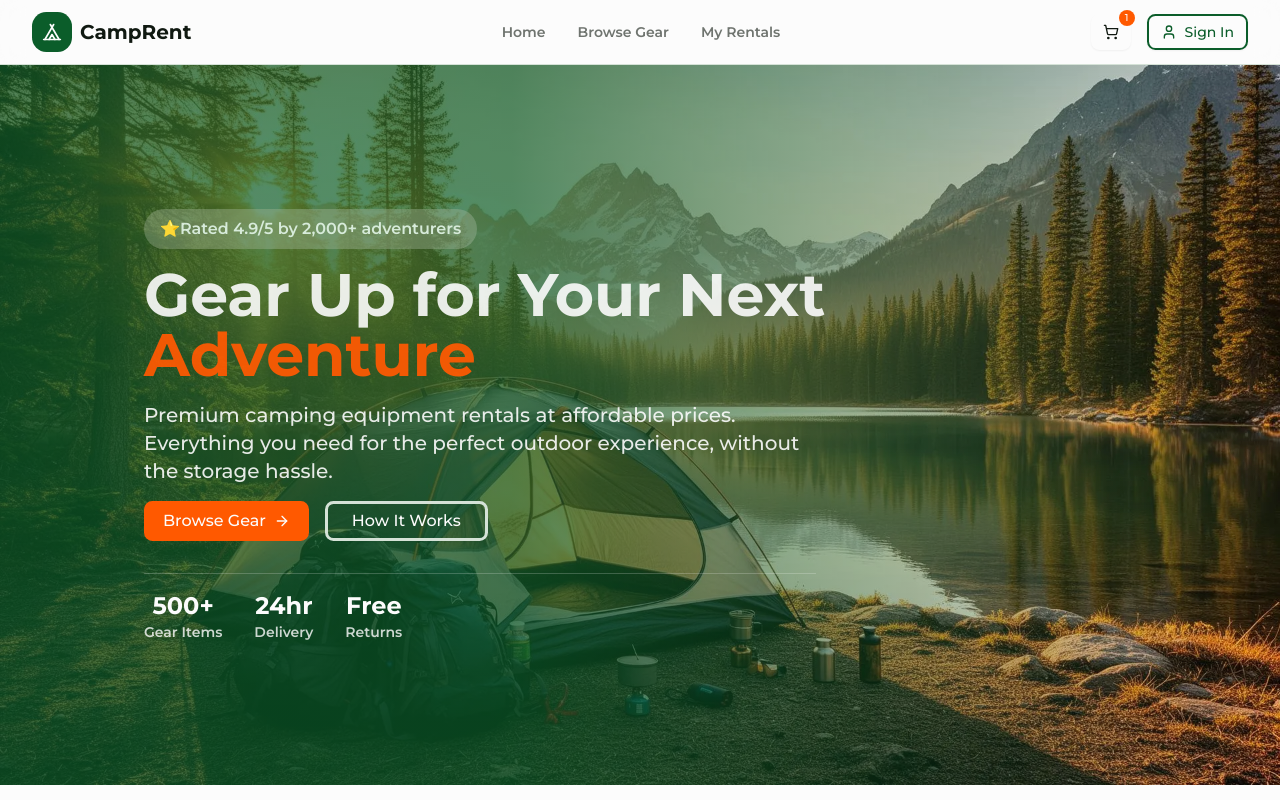
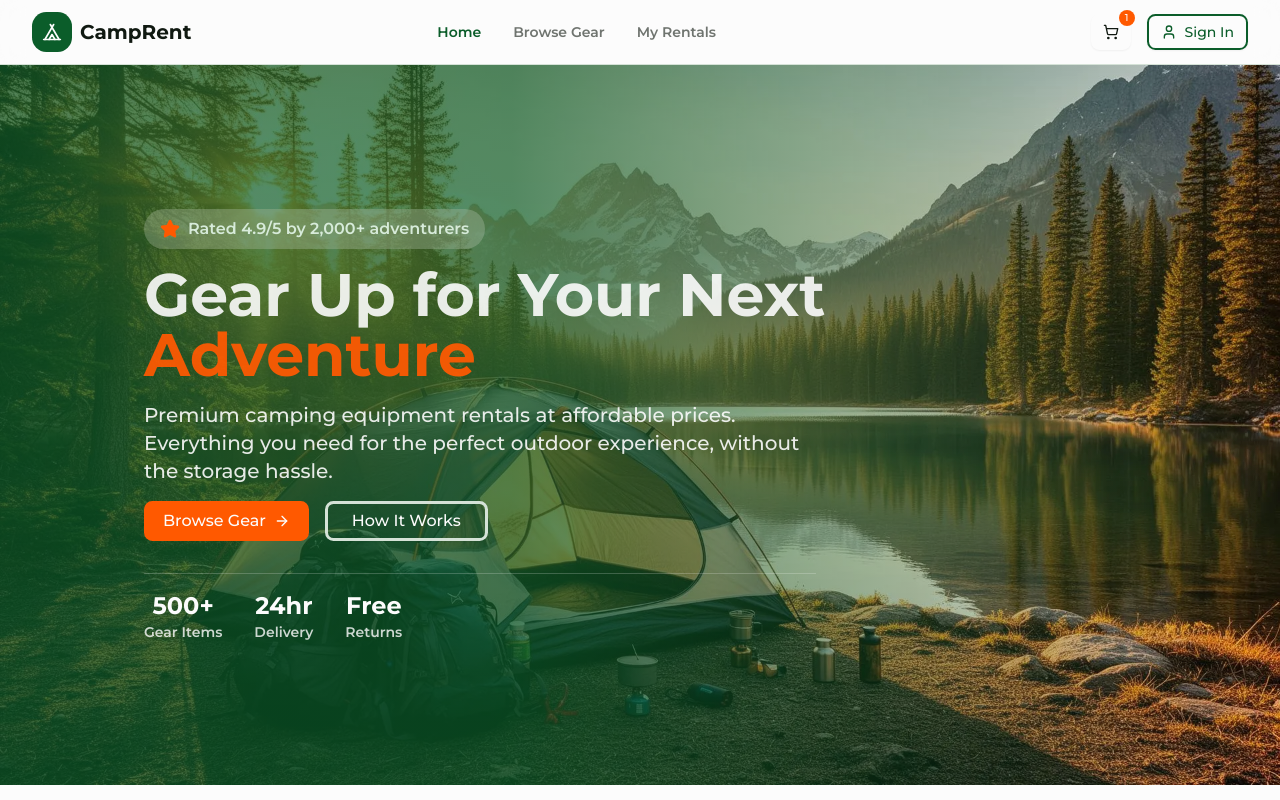
Before and after one commit to rezaahmadisukur/frontend-camprent, a Next.js app: page / in a window 1280 px wide. Shown: the top 800 px of the page. Built offline with nearby package versions, Linux system fonts and the light colour scheme.

Commit message:
feat: add responsive navbar

```diff
--- /dev/null
+++ b/src/components/constans/layout.contant.ts
@@ -0,0 +1,14 @@
+export const NAV_LIST = [
+  {
+    href: "/",
+    label: "Home"
+  },
+  {
+    href: "/browse",
+    label: "Browse Gear"
+  },
+  {
+    href: "/rentals",
+    label: "My Rentals"
+  }
+];
--- a/src/components/layout/Navbar.tsx
+++ b/src/components/layout/Navbar.tsx
@@ -1,29 +1,53 @@
-import { ShoppingCartIcon, TentIcon, UserIcon } from "lucide-react";
+"use client";
+
+import {
+  ShoppingCartIcon,
+  TentIcon,
+  TextAlignJustifyIcon,
+  UserIcon,
+  XIcon
+} from "lucide-react";
 import Link from "next/link";
 import { Button } from "../ui/button";
+import { NAV_LIST } from "../constans/layout.contant";
+import { usePathname } from "next/navigation";
+import { cn } from "~/lib/utils";
+import { useState } from "react";
 
 const Navbar = () => {
+  const pathname = usePathname();
+  const [isOpen, setIsOpen] = useState<boolean>(false);
   return (
     <header className="sticky top-0 z-50 bg-background/50 w-full border-b backdrop-blur-md">
-      <nav className="max-w-7xl 7xl:container mx-auto flex justify-between items-center h-16 px-4 sm:px-6 lg:px-8">
+      <nav
+        className={cn(
+          "max-w-7xl 7xl:container mx-auto flex justify-between items-center h-16 px-4",
+          "md:grid md:grid-cols-3",
+          "lg:px-8"
+        )}
+      >
         {/* Logo Navbar */}
-        <Link href="/" className="flex items-center gap-2">
+        <Link href="/" className="flex items-center gap-2 col-span-1">
           <div className="w-10 h-10 rounded-xl bg-secondary text-secondary-foreground grid place-content-center">
             <TentIcon className="size-5" />
           </div>
           <span className="text-xl font-bold text-foreground">CampRent</span>
         </Link>
+        {/* Desktop  */}
+        <div className="hidden md:flex justify-between col-span-2">
           {/* List Page */}
           <div className="flex items-center gap-8">
-          <Link href="" className="font-semibold text-sm text-foreground/60">
-            Home
+            {NAV_LIST.map((nav, index) => (
+              <Link
+                key={index}
+                href={nav.href}
+                className={cn("font-semibold text-sm text-foreground/60", {
+                  "text-secondary": nav.href === pathname
+                })}
+              >
+                {nav.label}
               </Link>
-          <Link href="" className="font-semibold text-sm text-foreground/60">
-            Browse Gear
-          </Link>
-          <Link href="" className="font-semibold text-sm text-foreground/60">
-            My Rentals
-          </Link>
+            ))}
           </div>
           {/* Cart & CTA */}
           <div className="flex items-center gap-4">
@@ -45,7 +69,76 @@ const Navbar = () => {
               <div className="absolute w-full h-full bg-secondary -translate-y-full group-hover:translate-y-0 transition-all duration-300 -z-20 inset-0"></div>
             </Button>
           </div>
+        </div>
+
+        {/*  Mobile Hambmenu */}
+        <Button
+          onClick={() => setIsOpen((prev) => !prev)}
+          variant="outline"
+          className="text-foreground border-0 inline-block md:hidden"
+        >
+          {isOpen ? (
+            <XIcon className="size-6" />
+          ) : (
+            <TextAlignJustifyIcon className="size-6" />
+          )}
+        </Button>
       </nav>
+
+      {/* Mobile List */}
+      {isOpen && (
+        <>
+          <hr className="mx-4 border-foreground/10" />
+          <div className="w-full sticky top-0 z-50 pb-8 pt-4">
+            <div className="px-4 w-full flex flex-col gap-4">
+              {NAV_LIST.map((nav, index) => (
+                <Button
+                  key={index}
+                  variant="outline"
+                  className={cn(
+                    "w-full text-start text-foreground/80 font-semibold border-0 hover:bg-foreground/8",
+                    {
+                      "bg-secondary border-secondary hover:bg-secondary text-secondary-foreground":
+                        nav.href === pathname
+                    }
+                  )}
+                >
+                  <Link href={nav.href} className="w-full">
+                    {nav.label}
+                  </Link>
+                </Button>
+              ))}
+            </div>
+
+            <hr className="mx-4 border-foreground/10 mt-4" />
+
+            {/* CTA Mobile */}
+            <div className="flex items-center gap-4 mt-10 mx-4">
+              <div className="w-full">
+                <Button
+                  variant="outline"
+                  className="border-2 border-secondary text-secondary relative overflow-hidden group z-10 hover:text-secondary-foreground w-full"
+                >
+                  <UserIcon />
+                  Sign In
+                  <div className="absolute w-full h-full bg-secondary -translate-y-full group-hover:translate-y-0 transition-all duration-300 -z-20 inset-0"></div>
+                </Button>
+              </div>
+              <div>
+                <Button
+                  variant="outline"
+                  className="border-0 text-foreground transition-all duration-300 hover:bg-primary hover:text-primary-foreground relative w-full"
+                >
+                  <ShoppingCartIcon />
+                  <div className="w-4 h-4 bg-primary text-primary-foreground rounded-full absolute -top-1 -right-1 grid place-content-center text-[10px]">
+                    1
+                  </div>
+                </Button>
+              </div>
+            </div>
+          </div>
+        </>
+      )}
     </header>
   );
 };
--- a/src/features/home/components/HeroSection.tsx
+++ b/src/features/home/components/HeroSection.tsx
@@ -1,4 +1,4 @@
-import { ArrowRight } from "lucide-react";
+import { ArrowRight, StarIcon } from "lucide-react";
 import Image from "next/image";
 import heroImage from "~/assets/hero-camping.webp";
 import { Button } from "~/components/ui/button";
@@ -31,8 +31,9 @@ const HeroSection = () => {
         )}
       >
         <div className="py-2 px-4 w-fit rounded-full bg-primary-foreground/20 backdrop-blur-2xl">
-          <p className="text-md font-semibold text-accent">
-            ⭐Rated 4.9/5 by 2,000+ adventurers
+          <p className="text-md font-semibold text-accent flex gap-2 items-center">
+            <StarIcon className="text-primary fill-primary size-5" /> Rated
+            4.9/5 by 2,000+ adventurers
           </p>
         </div>
 
--- a/src/features/home/components/StepProcessSection.tsx
+++ b/src/features/home/components/StepProcessSection.tsx
@@ -51,7 +51,7 @@ const StepProcessSection = () => {
       {/* Step by Step */}
       <div
         className={cn(
-          "grid grid-cols-1 mt-20 gap-12",
+          "grid grid-cols-1 mt-20 gap-12 px-6",
           "md:grid-cols-2 ",
           "xl:grid-cols-4"
         )}
```
Lines whose indentation alone changed are shown as unchanged.
